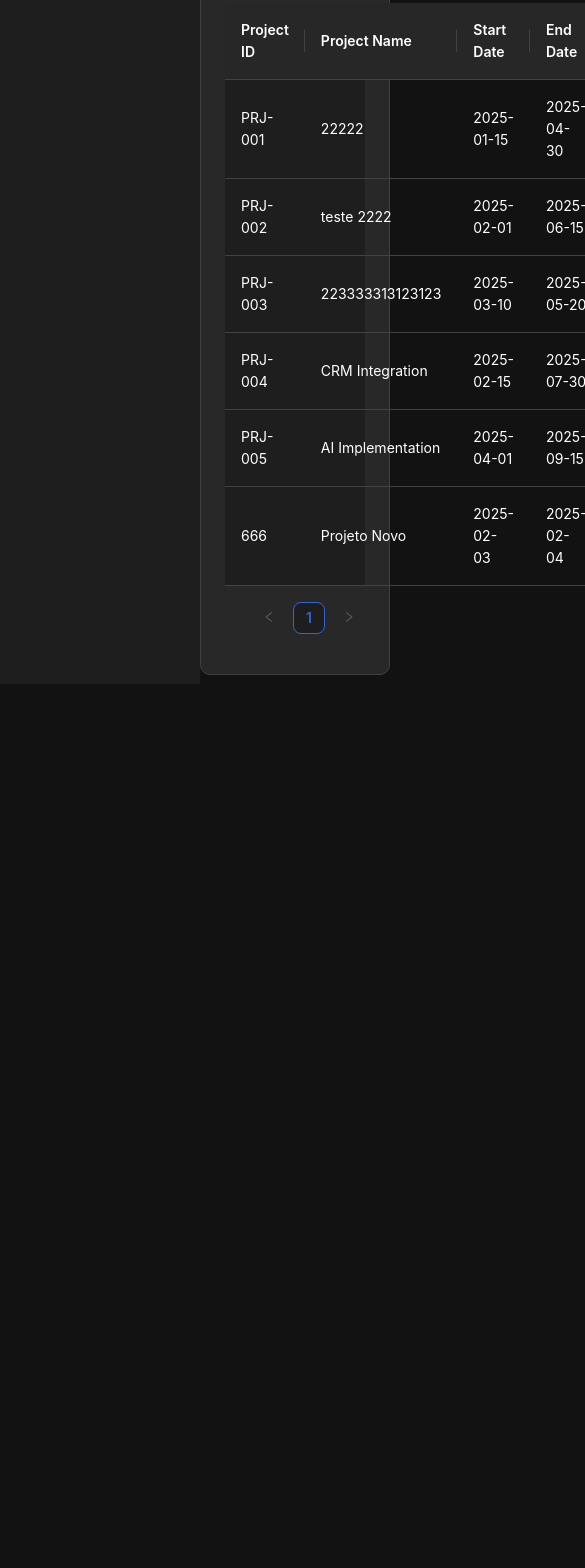
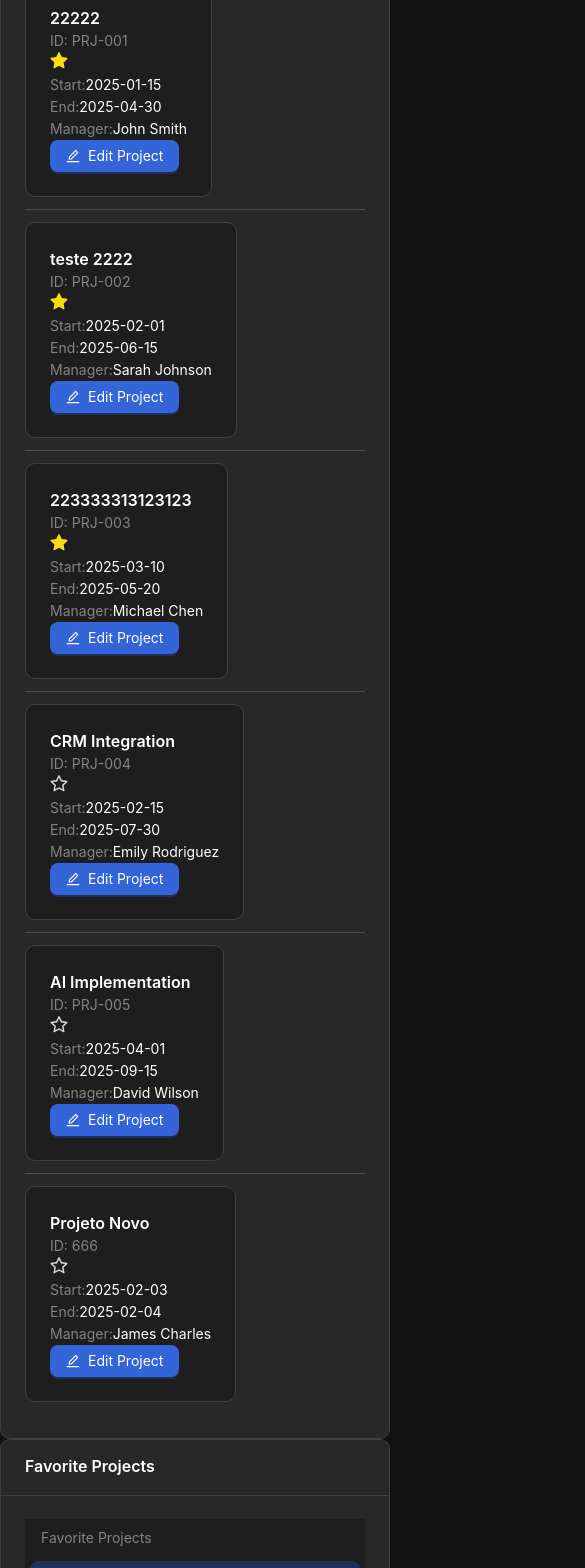
Before and after one commit to andre26z/tablecrud, a Next.js app: page / in a window 390 px wide. Shown: the part 160-1728 px from the top of the page, 585 px wide, since content can reach past the window. Before the commit the page ends 844 px from the top, so only its background shows below. Built offline with nearby package versions, Linux system fonts and the light colour scheme; data requests are answered from the project's data file.

Commit message:
starting mobile

```diff
--- a/app/(main)/layout.tsx
+++ b/app/(main)/layout.tsx
@@ -1,7 +1,7 @@
 'use client';
 
-import React, { useEffect } from 'react';
-import { Layout, Menu, ConfigProvider, theme, Spin } from 'antd';
+import React, { useEffect, useState } from 'react';
+import { Layout, Menu, ConfigProvider, theme, Spin, Card, Grid } from 'antd';
 import type { MenuProps } from 'antd';
 import { StarFilled } from '@ant-design/icons';
 import Link from 'next/link';
@@ -9,6 +9,7 @@ import { FavoritesProvider, useFavorites } from '@/app/context/FavoritesContext'
 import '@ant-design/v5-patch-for-react-19';
 
 const { Content, Sider } = Layout;
+const { useBreakpoint } = Grid;
 
 // Custom dark theme for Ant Design
 const darkTheme = {
@@ -50,12 +51,12 @@ const darkTheme = {
   },
 };
 
-// Separate the sidebar into its own component to use the context
-const ProjectSidebar = () => {
+// Sidebar content as a component that can be used in sidebar or card
+const FavoritesList = ({ className = '' }) => {
   const { favoriteProjects, loading } = useFavorites();
 
   // Create menu items from favorite projects
-  const sidebarItems: MenuProps['items'] = [
+  const menuItems: MenuProps['items'] = [
     {
       key: 'favorites-header',
       label: <div className="font-medium text-gray-300">Favorite Projects</div>,
@@ -72,26 +73,62 @@ const ProjectSidebar = () => {
     })),
   ];
 
+  if (loading) {
+    return (
+      <div className={`flex justify-center p-4 ${className}`}>
+        <Spin size="small" />
+      </div>
+    );
+  }
+
+  return (
+    <Menu
+      mode="inline"
+      defaultSelectedKeys={[favoriteProjects[0]?.key || '']}
+      style={{ borderRight: 0, background: '#1E1E1E' }}
+      items={menuItems}
+      className={className}
+    />
+  );
+};
+
+// Sidebar component that only renders on md and above
+const ProjectSidebar = () => {
+  const screens = useBreakpoint();
+
+  // Don't render the sidebar at all on small screens
+  if (!screens.md) {
+    return null;
+  }
+
   return (
     <Sider
       width={200}
       className="h-screen overflow-auto shadow-md fixed left-0 top-0 bottom-0 border-r border-opacity-50 border-gray-700"
       style={{ background: '#1E1E1E' }}
     >
+      <FavoritesList className="h-[calc(100%-56px)]" />
+    </Sider>
+  );
+};
 
-      {loading ? (
-        <div className="flex justify-center p-4">
-          <Spin size="small" />
-        </div>
-      ) : (
-        <Menu
-          mode="inline"
-          defaultSelectedKeys={[favoriteProjects[0]?.key || '']}
-          style={{ height: 'calc(100% - 56px)', borderRight: 0, background: '#1E1E1E' }}
-          items={sidebarItems}
-        />
-      )}
-    </Sider>
+// Mobile favorites card that only renders below md breakpoint
+const MobileFavoritesCard = () => {
+  const screens = useBreakpoint();
+
+  // Only render on small screens
+  if (screens.md) {
+    return null;
+  }
+
+  return (
+    <Card
+      title="Favorite Projects"
+      className="mt-4 shadow-md"
+      style={{ background: '#282828' }}
+    >
+      <FavoritesList />
+    </Card>
   );
 };
 
@@ -100,6 +137,8 @@ export default function AppLayout({
 }: {
   children: React.ReactNode;
 }) {
+  const screens = useBreakpoint();
+
   // Apply dark mode to HTML element for a consistent dark theme
   useEffect(() => {
     document.documentElement.classList.add('dark');
@@ -120,9 +159,12 @@ export default function AppLayout({
       <FavoritesProvider>
         <Layout className="min-h-screen bg-[#121212]" style={{ background: '#121212' }}>
           <Layout style={{ background: '#121212', margin: 0, padding: 0 }} hasSider>
+            {/* Desktop sidebar */}
             <ProjectSidebar />
+
+            {/* Main content area with conditional margin */}
             <Layout
-              className="ml-[200px]"
+              className={screens.md ? "ml-[200px]" : "ml-0"}
               style={{
                 minHeight: '100vh',
                 background: '#121212',
@@ -130,8 +172,15 @@ export default function AppLayout({
                 padding: 0
               }}
             >
-              <Content className="bg-[#121212]" style={{ background: '#121212' }}>
-                {children}
+              <Content
+                className="bg-[#121212] p-4"
+                style={{ background: '#121212' }}
+              >
+                {/* Main content (your table would go here) */}
+                <div>{children}</div>
+
+                {/* Mobile favorites card that appears below content on small screens */}
+                <MobileFavoritesCard />
               </Content>
             </Layout>
           </Layout>
--- a/app/components/DataTable.tsx
+++ b/app/components/DataTable.tsx
@@ -1,11 +1,14 @@
 'use client';
 
 import React, { useState, useEffect } from 'react';
-import { Space, Table, message } from 'antd';
+import { Space, Table, message, Card, Typography, List, Button, Grid } from 'antd';
 import type { TableProps } from 'antd';
 import Link from 'next/link';
-import { StarOutlined, StarFilled } from '@ant-design/icons';
+import { StarOutlined, StarFilled, EditOutlined } from '@ant-design/icons';
 import { useFavorites } from '@/app/context/FavoritesContext';
+
+const { Title, Text } = Typography;
+const { useBreakpoint } = Grid;
 
 interface ProjectType {
   key: string;
@@ -25,6 +28,9 @@ interface DataTableProps {
 const DataTable: React.FC<DataTableProps> = ({ data, loading }) => {
   // Create a message instance
   const [messageApi, contextHolder] = message.useMessage();
+
+  // Use Ant Design's built-in responsive grid breakpoints
+  const screens = useBreakpoint();
 
   const { refreshFavorites } = useFavorites();
   const [favorites, setFavorites] = useState<Record<string, boolean>>(
@@ -93,6 +99,7 @@ const DataTable: React.FC<DataTableProps> = ({ data, loading }) => {
       title: 'Project ID',
       dataIndex: 'projectId',
       key: 'projectId',
+      responsive: ['md'],
     },
     {
       title: 'Project Name',
@@ -103,16 +110,19 @@ const DataTable: React.FC<DataTableProps> = ({ data, loading }) => {
       title: 'Start Date',
       dataIndex: 'startDate',
       key: 'startDate',
+      responsive: ['lg'],
     },
     {
       title: 'End Date',
       dataIndex: 'endDate',
       key: 'endDate',
+      responsive: ['lg'],
     },
     {
       title: 'Project Manager',
       dataIndex: 'projectManager',
       key: 'projectManager',
+      responsive: ['md'],
     },
     {
       title: '',
@@ -140,6 +150,7 @@ const DataTable: React.FC<DataTableProps> = ({ data, loading }) => {
       render: (_, record) => (
         <Space size="middle">
           <Link href={`/edit/${record.key}`} className="text-blue-500 hover:text-blue-700">
+            <EditOutlined className="mr-1" />
             Edit
           </Link>
         </Space>
@@ -147,10 +158,86 @@ const DataTable: React.FC<DataTableProps> = ({ data, loading }) => {
     },
   ];
 
+  // Use Ant Design's responsive breakpoints
+  // xs: < 576px (mobile phones)
+  // sm: ≥ 576px (mobile phones)
+  // md: ≥ 768px (tablets)
+  // lg: ≥ 992px (desktops)
+  // xl: ≥ 1200px (large desktops)
+  // xxl: ≥ 1600px (extra large desktops)
+
   return (
     <>
       {contextHolder}
       <div className="p-4 md:p-6">
+        {/* For smaller screens (xs and sm), show card list */}
+        {(!screens.md) && (
+          <List
+            loading={loading}
+            dataSource={data}
+            renderItem={(project) => (
+              <List.Item
+                key={project.key}
+                className="mb-4"
+              >
+                <Card
+                  className="w-full"
+                  style={{ background: '#1E1E1E', border: '1px solid #404040' }}
+                >
+                  <div className="flex justify-between items-start mb-2">
+                    <div>
+                      <Title level={5} style={{ margin: 0, color: 'white' }}>
+                        {project.projectName}
+                      </Title>
+                      <Text type="secondary">ID: {project.projectId}</Text>
+                    </div>
+                    <div
+                      onClick={(e) => {
+                        e.stopPropagation();
+                        toggleFavorite(project.key);
+                      }}
+                      className="cursor-pointer"
+                    >
+                      {favorites[project.key] ? (
+                        <StarFilled style={{ color: '#fadb14', fontSize: '18px' }} />
+                      ) : (
+                        <StarOutlined style={{ color: '#d9d9d9', fontSize: '18px' }} />
+                      )}
+                    </div>
+                  </div>
+
+                  <div className="space-y-1 mb-4">
+                    <div className="flex justify-between">
+                      <Text type="secondary">Start:</Text>
+                      <Text>{project.startDate}</Text>
+                    </div>
+                    <div className="flex justify-between">
+                      <Text type="secondary">End:</Text>
+                      <Text>{project.endDate}</Text>
+                    </div>
+                    <div className="flex justify-between">
+                      <Text type="secondary">Manager:</Text>
+                      <Text>{project.projectManager}</Text>
+                    </div>
+                  </div>
+
+                  <Link href={`/edit/${project.key}`}>
+                    <Button
+                      type="primary"
+                      icon={<EditOutlined />}
+                      className="w-full"
+                    >
+                      Edit Project
+                    </Button>
+                  </Link>
+                </Card>
+              </List.Item>
+            )}
+          />
+        )}
+
+        {/* For medium screens and up, show the table */}
+        {screens.md && (
           <Table<ProjectType>
             columns={columns}
             dataSource={data}
@@ -160,7 +247,9 @@ const DataTable: React.FC<DataTableProps> = ({ data, loading }) => {
               pageSize: 10,
               showSizeChanger: false,
             }}
+            scroll={{ x: 'max-content' }}
           />
+        )}
       </div>
     </>
   );
--- a/next.config.ts
+++ b/next.config.ts
@@ -2,29 +2,6 @@ import type { NextConfig } from 'next';
 
 const nextConfig: NextConfig = {
 	/* config options here */
-
-	// Add transpilePackages to handle the Ant Design modules properly
-	transpilePackages: [
-		'antd',
-		'@ant-design',
-		'rc-util',
-		'rc-pagination',
-		'rc-picker',
-		'rc-table',
-		'rc-field-form',
-		'rc-dropdown',
-	],
-
-	// Webpack configuration to potentially handle compatibility issues
-	webpack: (config, { isServer }) => {
-		// You can add webpack configuration here if needed
-		return config;
-	},
-
-	// Experimental features if you want to try them
-	experimental: {
-		// Add any experimental features here if needed
-	},
 };
 
 export default nextConfig;
```
Also changed, not shown: app/(main)/edit/[id]/page.tsx (+46 -3 lines). Lines whose indentation alone changed are shown as unchanged.
